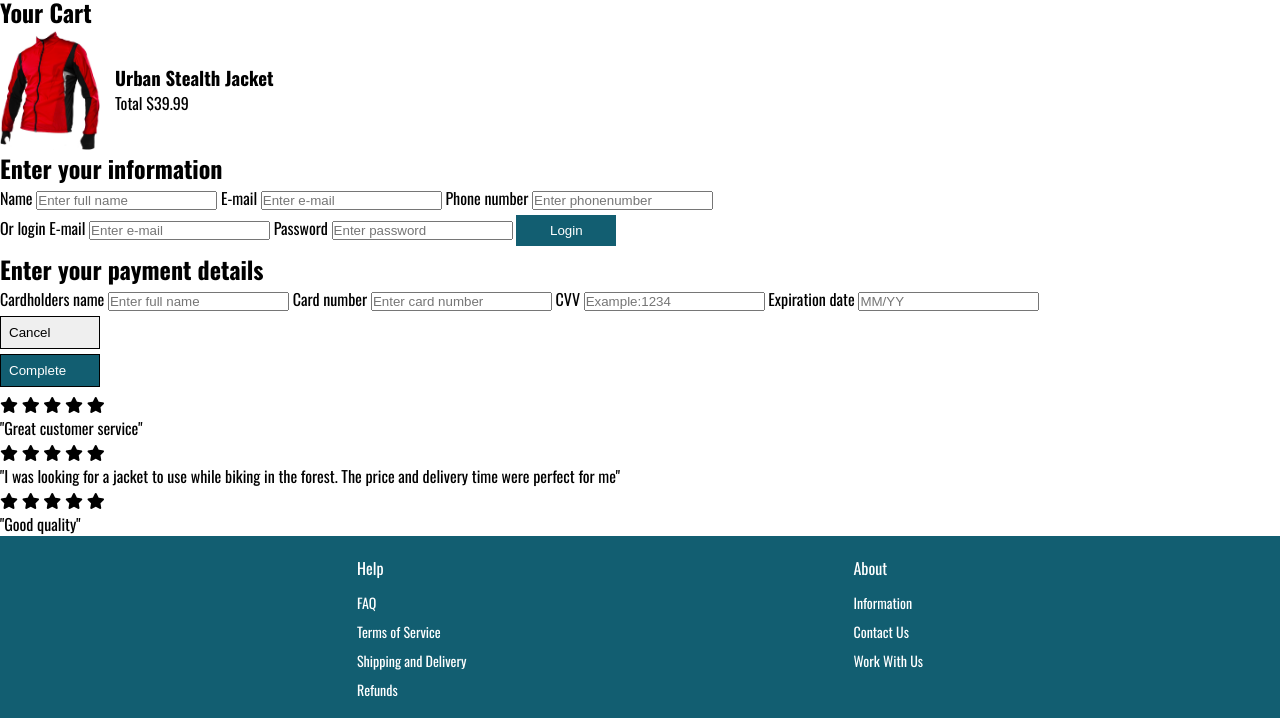
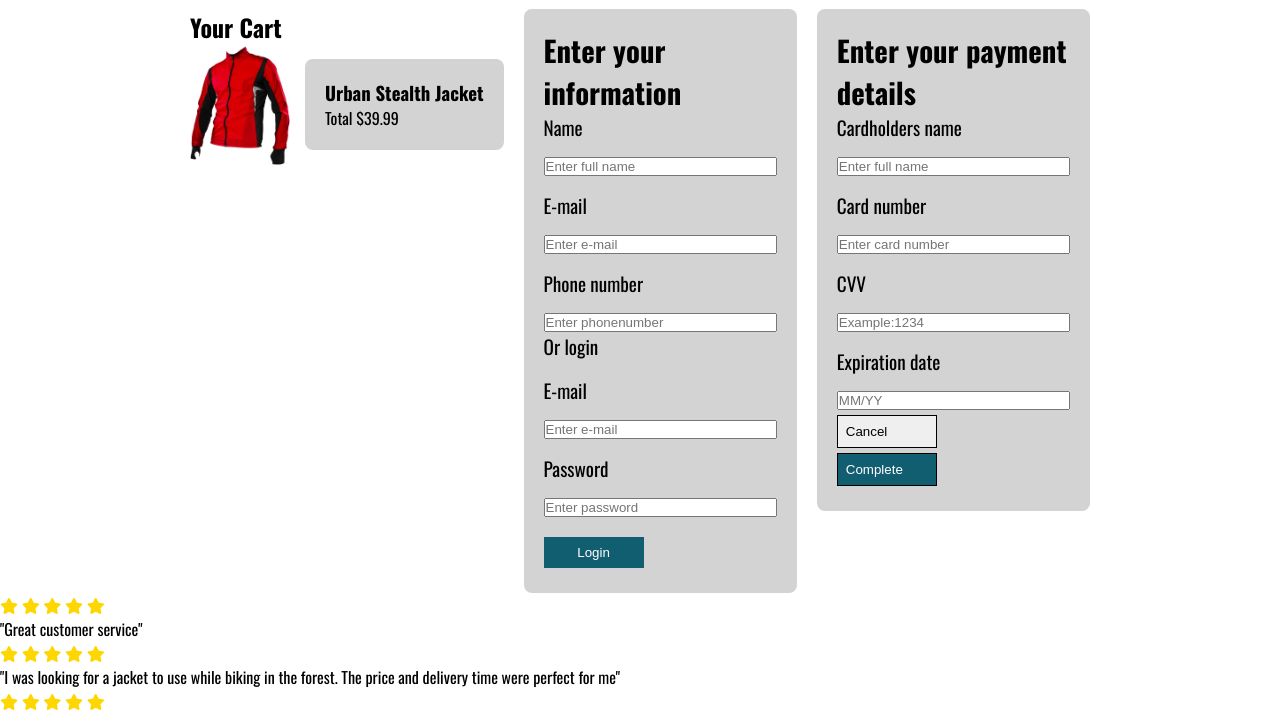
Before and after one commit to Liz-nor/html-css-lise-ervik2, a plain HTML site: page checkout-page.html in a window 1280 px wide. Shown: the part 329-1047 px from the top of the page. Drawn offline with nearby package versions, Linux system fonts and the light colour scheme; files that its build step writes are made by us from their sources.

Commit message:
changing checkout

```diff
--- a/checkout-page.html
+++ b/checkout-page.html
@@ -1,30 +1,57 @@
 <!DOCTYPE html>
 <html lang="en">
   <head>
-    <meta charset="UTF-8">
-    <link rel="stylesheet" href="styles.css">
-    <meta name="viewport" content="width=device-width, initial-scale=1.0">
-    <meta name="description" content="Proceed to checkout your items">
+    <meta charset="UTF-8" />
+    <meta name="viewport" content="width=device-width, initial-scale=1.0" />
+    <meta name="description" content="Proceed to checkout your items" />
     <title>RainyDays Checkout</title>
-    <link rel="apple-touch-icon" sizes="180x180" href="favicon-io/apple-touch-icon.png">
-    <link rel="icon" type="image/png" sizes="32x32" href="favicon-io/favicon-32x32.png">
-    <link rel="icon" type="image/png" sizes="16x16" href="favicon-io/favicon-16x16.png">
-    <link rel="preconnect" href="https://fonts.googleapis.com">
-<link rel="preconnect" href="https://fonts.gstatic.com" crossorigin>
-<link href="https://fonts.googleapis.com/css2?family=Oswald&display=swap" rel="stylesheet">
-    <link rel="stylesheet" href="css/styles.css">
-    <link rel="stylesheet" href="css/media.css">
-    <link rel="stylesheet" href="css/product.css">
-    <link rel="stylesheet" href="css/imports/links.css">
-    <link rel="stylesheet" href="css/imports/variable.css">
-    <link rel="stylesheet" href="https://cdnjs.cloudflare.com/ajax/libs/font-awesome/4.7.0/css/font-awesome.min.css">
-    <link rel="stylesheet" href="https://cdnjs.cloudflare.com/ajax/libs/font-awesome/6.7.2/css/all.min.css" integrity="sha512-Evv84Mr4kqVGRNSgIGL/F/aIDqQb7xQ2vcrdIwxfjThSH8CSR7PBEakCr51Ck+w+/U6swU2Im1vVX0SVk9ABhg==" crossorigin="anonymous" referrerpolicy="no-referrer" />
+    <link
+      rel="apple-touch-icon"
+      sizes="180x180"
+      href="favicon-io/apple-touch-icon.png"
+    />
+    <link
+      rel="icon"
+      type="image/png"
+      sizes="32x32"
+      href="favicon-io/favicon-32x32.png"
+    />
+    <link
+      rel="icon"
+      type="image/png"
+      sizes="16x16"
+      href="favicon-io/favicon-16x16.png"
+    />
+    <link rel="preconnect" href="https://fonts.googleapis.com" />
+    <link rel="preconnect" href="https://fonts.gstatic.com" crossorigin />
+    <link
+      href="https://fonts.googleapis.com/css2?family=Oswald&display=swap"
+      rel="stylesheet"
+    />
+    <link rel="stylesheet" href="css/styles.css" />
+    <link rel="stylesheet" href="css/media.css" />
+    <link rel="stylesheet" href="css/product.css" />
+    <link rel="stylesheet" href="css/imports/links.css" />
+    <link rel="stylesheet" href="css/imports/variable.css" />
+    <link
+      rel="stylesheet"
+      href="https://cdnjs.cloudflare.com/ajax/libs/font-awesome/4.7.0/css/font-awesome.min.css"
+    />
+    <link
+      rel="stylesheet"
+      href="https://cdnjs.cloudflare.com/ajax/libs/font-awesome/6.7.2/css/all.min.css"
+      integrity="sha512-Evv84Mr4kqVGRNSgIGL/F/aIDqQb7xQ2vcrdIwxfjThSH8CSR7PBEakCr51Ck+w+/U6swU2Im1vVX0SVk9ABhg=="
+      crossorigin="anonymous"
+      referrerpolicy="no-referrer"
+    />
   </head>
   <body>
     <header>
       <div class="header">
-    <input type="checkbox" id="menu-checkbox"/>
-    <label for="menu-checkbox" class="hamburger-icon"><i class="fa fa-bars"></i></label>
+        <input type="checkbox" id="menu-checkbox" />
+        <label for="menu-checkbox" class="hamburger-icon"
+          ><i class="fa fa-bars"></i
+        ></label>
         <nav class="navbar">
           <a href="product.html">Men</a>
           <a href="product.html">Woman</a>
@@ -37,17 +64,26 @@
         </nav>
       </div>
     </header>
-  <a href="index.html"><img src="images/RainyDays_Logo.png" alt="RainyDays logo, a picture of a mountain with the text pushing the comfort zone underneath" class="logo"></a>
+    <a href="index.html"
+      ><img
+        src="images/RainyDays_Logo.png"
+        alt="RainyDays logo, a picture of a mountain with the text pushing the comfort zone underneath"
+        class="logo"
+    /></a>
     <a href="cart.html">
       <i class="fa-solid fa-circle-arrow-left">Back</i>
     </a>
-  <h1>Checkout</h1>
+    <h1 class="checkout-h1">Checkout</h1>
     <div class="checkout-container">
       <div class="checkout-items">
         <h2>Your Cart</h2>
         <div class="checkout-img">
           <div class="cart-product">
-          <img src="images/RainyDays_Jacket3.jpg" alt="Red light-weight runningjacket" class="cart-photo">
+            <img
+              src="images/RainyDays_Jacket3.jpg"
+              alt="Red light-weight runningjacket"
+              class="cart-photo"
+            />
             <div class="checkout-info">
               <h3>Urban Stealth Jacket</h3>
               <p>Total $39.99</p>
@@ -60,20 +96,24 @@
         <div class="enter-info">
           <form>
             <label for="name">Name</label>
-                <input type="name" placeholder="Enter full name">
+            <input type="name" placeholder="Enter full name" />
             <label for="email">E-mail</label>
-                <input type="email" placeholder="Enter e-mail">
+            <input type="email" placeholder="Enter e-mail" />
             <label for="phonenumber">Phone number</label>
-                <input type="text" placeholder="Enter phonenumber">
+            <input type="text" placeholder="Enter phonenumber" />
           </form>
         </div>
         <div class="log-in">
           <form>
             <label for="login">Or login</label>
             <label for="login-email">E-mail</label>
-              <input type="text" label="Enter e-mail" placeholder="Enter e-mail">
+            <input
+              type="text"
+              label="Enter e-mail"
+              placeholder="Enter e-mail"
+            />
             <label for="login-password">Password</label>
-              <input type="text" placeholder="Enter password">
+            <input type="text" placeholder="Enter password" />
             <button type="submit" class="log-in-btn">Login</button>
           </form>
         </div>
@@ -83,13 +123,13 @@
         <div class="payment-details">
           <form action="confirmation-page.html" method="post">
             <label for="cardholder-name">Cardholders name</label>
-            <input type="text" placeholder="Enter full name">
+            <input type="text" placeholder="Enter full name" />
             <label for="card-number">Card number</label>
-            <input type="text" placeholder="Enter card number">
+            <input type="text" placeholder="Enter card number" />
             <label for="cvv-code">CVV</label>
-            <input type="text" placeholder="Example:1234">
+            <input type="text" placeholder="Example:1234" />
             <label for="expiration-date">Expiration date</label>
-            <input type="text" placeholder="MM/YY">
+            <input type="text" placeholder="MM/YY" />
           </form>
           <div class="checkout-btns">
             <a href="cart.html">
@@ -114,7 +154,10 @@
       <i class="fa-solid fa-star"></i>
       <i class="fa-solid fa-star"></i>
       <i class="fa-solid fa-star"></i>
-    <p>"I was looking for a jacket to use while biking in the forest. The price and delivery time were perfect for me"</p>
+      <p>
+        "I was looking for a jacket to use while biking in the forest. The price
+        and delivery time were perfect for me"
+      </p>
       <i class="fa-solid fa-star"></i>
       <i class="fa-solid fa-star"></i>
       <i class="fa-solid fa-star"></i>
@@ -148,9 +191,15 @@
     <div class="footer-bottom">
       <p>&#169;RainyDays 2025</p>
       <div class="social-icons">
-        <a href="https://www.facebook.com/"><i class="fa-brands fa-facebook"></i>Facebook</a>
-        <a href="https://www.instagram.com/"><i class="fa-brands fa-instagram"></i>Instagram</a>
-        <a href="https://www.youtube.com/"><i class="fa-brands fa-youtube"></i>Youtube</a>
+        <a href="https://www.facebook.com/"
+          ><i class="fa-brands fa-facebook"></i>Facebook</a
+        >
+        <a href="https://www.instagram.com/"
+          ><i class="fa-brands fa-instagram"></i>Instagram</a
+        >
+        <a href="https://www.youtube.com/"
+          ><i class="fa-brands fa-youtube"></i>Youtube</a
+        >
       </div>
     </div>
   </footer>
--- a/css/media.css
+++ b/css/media.css
@@ -1,6 +1,7 @@
 @media (max-width: 1100px) {
-  .first-row, .second-row {
-  grid-template-columns: repeat(3, 1fr);
+  .first-row,
+  .second-row {
+    grid-template-columns: repeat(3, 1fr);
   }
 }
 @media (max-width: 699px) {
@@ -224,7 +225,7 @@
   }
 
   .cart-container {
-    max-width: 700px;
+    max-width: 900px;
     margin: 20px auto;
   }
 
--- a/css/styles.css
+++ b/css/styles.css
@@ -242,7 +242,6 @@ h1 {
 }
 
 .cart-container {
-  width: 600px;
   background: #d3d3d3;
   border-radius: 8px;
   margin: auto;
@@ -256,7 +255,7 @@ h1 {
   padding: 20px;
 }
 .cart-h1 {
-  margin: 50px auto;
+  text-align: center;
 }
 .cart-product {
   display: flex;
@@ -376,3 +375,46 @@ h1 {
   grid-template-columns: 200px 200px;
   gap: 15px;
 }
+.checkout-h1 {
+  text-align: center;
+  margin-bottom: 15px;
+}
+.checkout-container {
+  display: flex;
+  flex-direction: row;
+  justify-content: center;
+  align-items: flex-start;
+  gap: 20px;
+  flex-wrap: wrap;
+  max-width: 900px;
+  margin: auto;
+}
+.checkout,
+.payment {
+  font-size: 1.2rem;
+  flex: 1;
+  max-width: 400px;
+  padding: 20px;
+  background: #d3d3d3;
+  border-radius: 8px;
+}
+.enter-info form,
+.log-in form,
+.payment-details form {
+  width: 100%;
+  max-width: 400px;
+  display: flex;
+  flex-direction: column;
+  gap: 15px;
+}
+.checkout-info {
+  max-width: 600px;
+  margin: auto;
+  padding: 20px;
+  background: #d3d3d3;
+  border-radius: 8px;
+}
+
+.reviews .fa-star {
+  color: gold;
+}
```
Also changed, not shown: confirmation-page.html (+43 -21 lines), index.html (+0 -1 lines), product-detail.html (+0 -2 lines), temporary.html (+0 -1 lines). Lines whose indentation alone changed are shown as unchanged.
